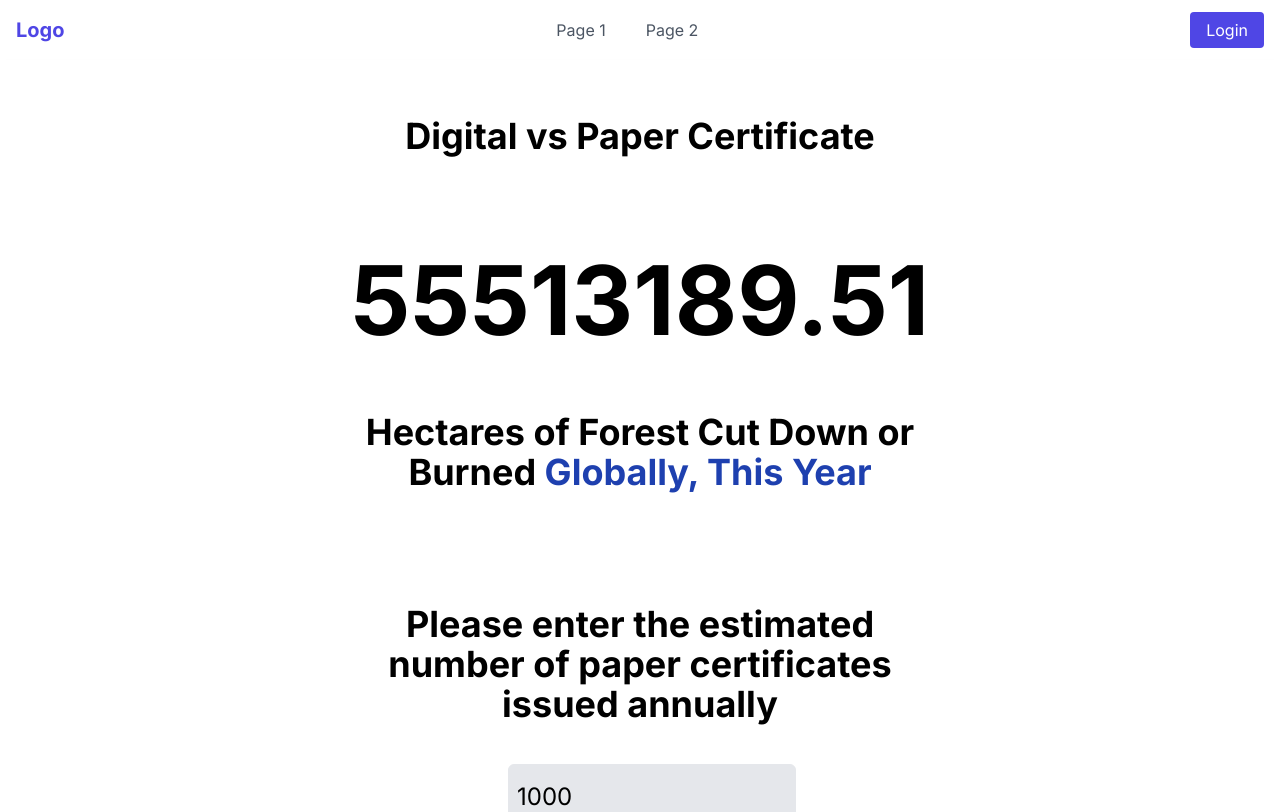
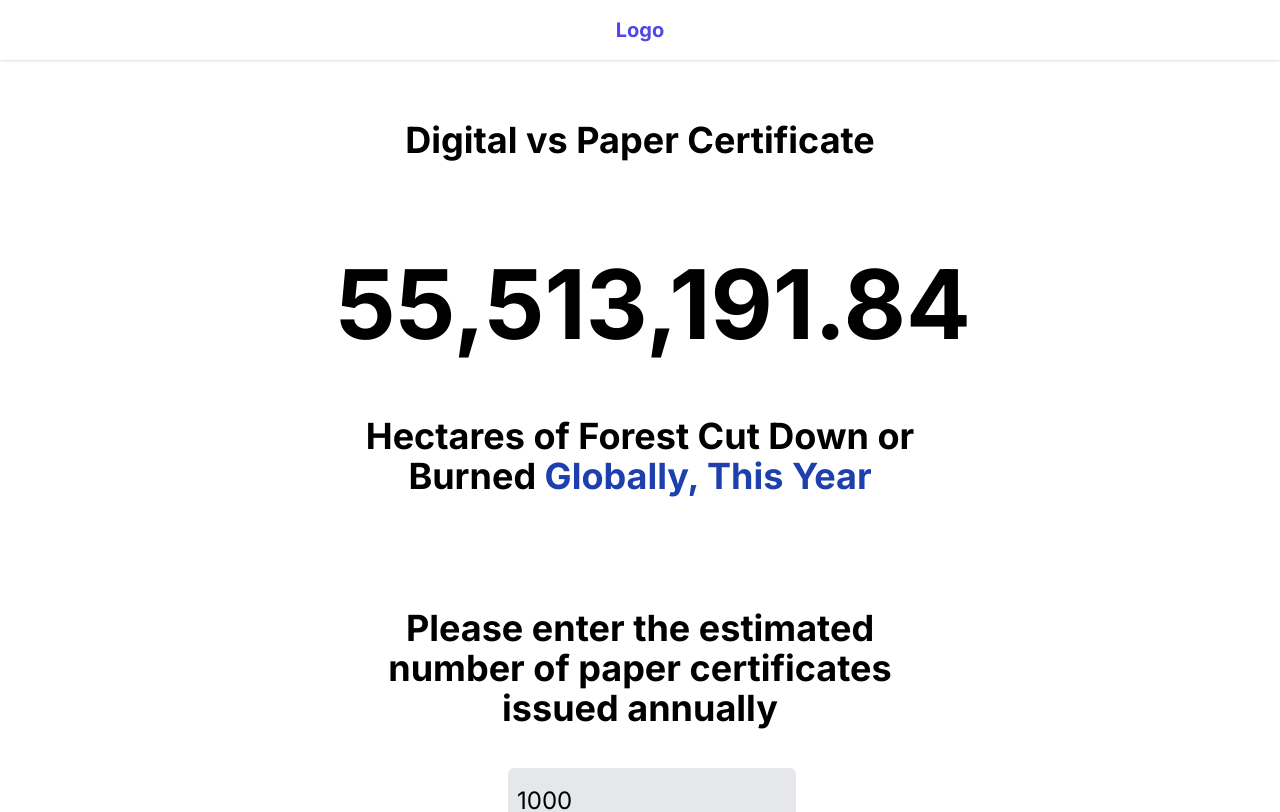
Before and after one commit to arazaq917/environment-calculator, a Next.js app: page / in a window 1280 px wide. Shown: the top 812 px of the page. Built offline with nearby package versions, Linux system fonts and the light colour scheme.

Commit message:
minor changes added

```diff
--- a/src/app/header.js
+++ b/src/app/header.js
@@ -3,32 +3,15 @@ import React from "react";
 
 const Header = () => {
     return (
-        <nav className="bg-white shadow-lg p-4">
-            <div className="container mx-auto flex items-center justify-between">
-                <Link href="#">
-                  <span
-                      className="cursor-pointer text-indigo-600 font-bold text-xl hover:text-indigo-500 transition duration-300">
-                    Logo
-                  </span>
-                </Link>
+        <nav className="bg-white shadow p-4 mb-1">
+            <div className="container mx-auto flex items-center justify-center">
                 <div className="space-x-10">
                     <Link href="#">
-                        <span className="cursor-pointer text-gray-600 hover:text-indigo-600 transition duration-300">
-                          Page 1
-                        </span>
-                    </Link>
-                    <Link href="#">
-                        <span className="cursor-pointer text-gray-600 hover:text-indigo-600 transition duration-300">
-                          Page 2
-                        </span>
+                      <span className="cursor-pointer text-indigo-600 font-bold text-xl hover:text-indigo-500 transition duration-300">
+                        Logo
+                      </span>
                     </Link>
                 </div>
-                <Link href="#">
-                  <span
-                      className="cursor-pointer bg-indigo-600 text-white py-2 px-4 rounded hover:bg-indigo-500 transition duration-300">
-                    Login
-                  </span>
-                </Link>
 
             </div>
         </nav>
--- a/src/components/index.jsx
+++ b/src/components/index.jsx
@@ -1,5 +1,6 @@
 'use client'
 import React, {useEffect, useState} from "react";
+import Link from "next/link";
 
 const PaperCalculator = () => {
     const [numberOfPages, setNumberOfPages] = useState(1000);
@@ -14,7 +15,7 @@ const PaperCalculator = () => {
     });
     const initialTrees = Math.floor(Math.random() * (99999999 - 10000000 + 1) + 10000000);
 
-    const BASE_PAPER_CERTIFICATE_COST = 30;  // Assuming RM30 as the cost of a single paper certificate
+    const BASE_PAPER_CERTIFICATE_COST = 30;
 
     const [treesCut, setTreesCut] = useState(initialTrees);
 
@@ -22,9 +23,9 @@ const PaperCalculator = () => {
         calculateValues(1000)
         const interval = setInterval(() => {
             const randomFloat = Math.random();
-
-            setTreesCut(prevTrees => prevTrees + randomFloat);
-        }, 1000);
+            console.log(randomFloat)
+            setTreesCut(prevTrees => prevTrees + 0.01);
+        }, 10);
         return () => clearInterval(interval);
     }, []);
 
@@ -49,7 +50,10 @@ const PaperCalculator = () => {
             cost_decrease_percentage: costDecreasePercentage
         });
     }
-
+    const numberInputOnWheelPreventChange = (e) => {
+        e.target.blur()
+        e.stopPropagation()
+    }
     return(
         <>
         <div className="min-h-screen bg-gray-100 flex justify-center">
@@ -58,8 +62,8 @@ const PaperCalculator = () => {
                     <h1 className="sm:text-2xl lg:text-4xl font-bold lg:mb-4 text-center">
                         Digital vs Paper Certificate
                     </h1>
-                    <h1 className="sm:text-4xl lg:text-8xl font-bold mb-4 text-center mt-8">
-                        {treesCut.toFixed(2)}
+                    <h1 className="sm:text-4xl lg:text-8xl font-bold mb-4 text-center mt-8 w-fit">
+                        {treesCut.toLocaleString()}
                     </h1>
                     <h1 className="sm:text-2xl lg:text-4xl font-bold mb-4 text-center">
                         Hectares of Forest Cut Down or Burned <span className="text-blue-800">Globally, This Year</span>
@@ -73,6 +77,7 @@ const PaperCalculator = () => {
 
                     <div className="mb-4 w-72">
                         <input
+                            onWheel={numberInputOnWheelPreventChange}
                             value={numberOfPages}
                             onChange={calculatePaper}
                             type="number"
@@ -159,9 +164,11 @@ const PaperCalculator = () => {
                     </div>
                     <div className="text-center">
                         <h2 className="text-3xl font-bold mb-4">Join Our Movement</h2>
-                        <button className="bg-gray-400 text-white px-6 py-3 rounded-full hover:bg-gray-700 focus:outline-none focus:ring-2 focus:ring-blue-500 focus:ring-opacity-50">
-                            Contact Us
-                        </button>
+                        <Link href="https://www.myeduid.my/contact">
+                            <button className="bg-gray-400 text-white px-6 py-3 rounded-full hover:bg-gray-700 focus:outline-none focus:ring-2 focus:ring-blue-500 focus:ring-opacity-50">
+                                Contact Us
+                            </button>
+                        </Link>
                     </div>
                 </div>
             </div>
```
